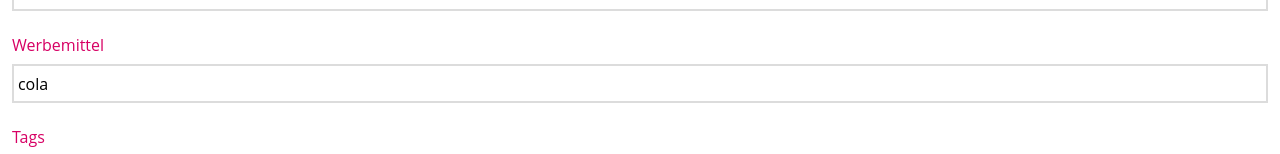
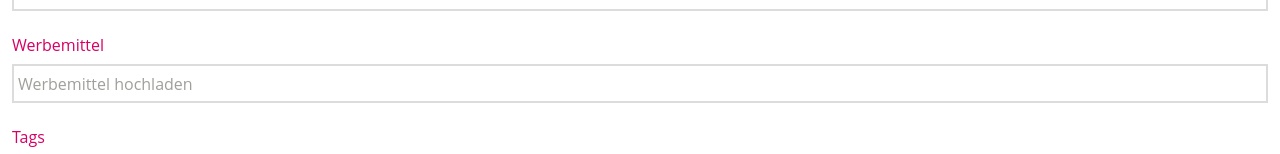
Before and after one commit to KALTWASSERio/pryntad, a React (Create React App) app: page /create in a window 1280 px wide. Shown: the part 485-639 px from the top of the page. Built offline with nearby package versions, Linux system fonts and the light colour scheme; no server answers.

Commit message:
Fixing grid in campaing

```diff
--- a/src/create/CreateCampaignPage.js
+++ b/src/create/CreateCampaignPage.js
@@ -5,8 +5,6 @@ import CampaignContainer from '../campaigns/CampaignContainer' */
 import { split } from '../utils'
 import Form from './Form'
 import Title from '../common/Title'
-import logo from '../images/logo.png'
-import cola from '../images/cola.jpg'
 
 const Grid = styled.section`
   display: grid;
@@ -19,7 +17,7 @@ const defaultData = {
   scheduleFrom: '',
   scheduleTo: '',
   format: '',
-  ad: 'cola',
+  ad: '',
   tags: '',
 }
 export default function CreateCampaignPage(props) {
```
